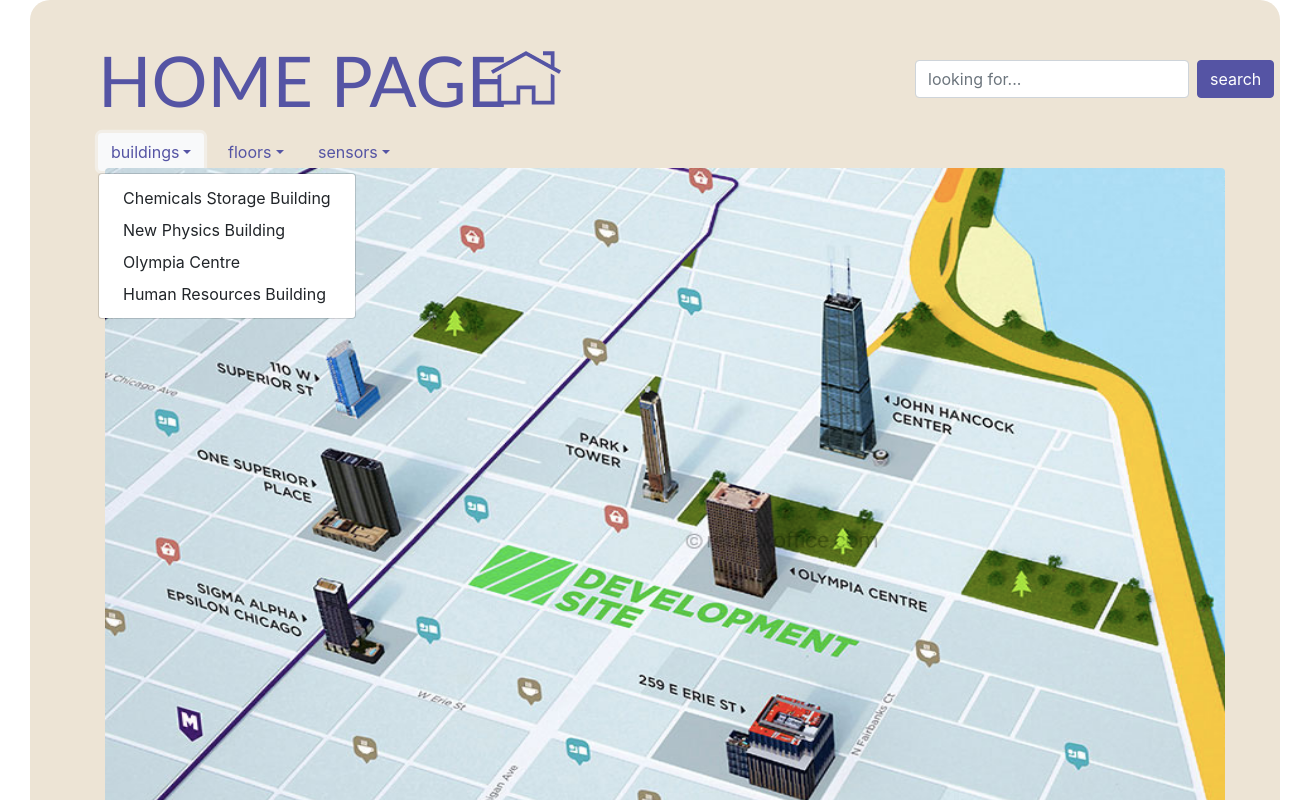
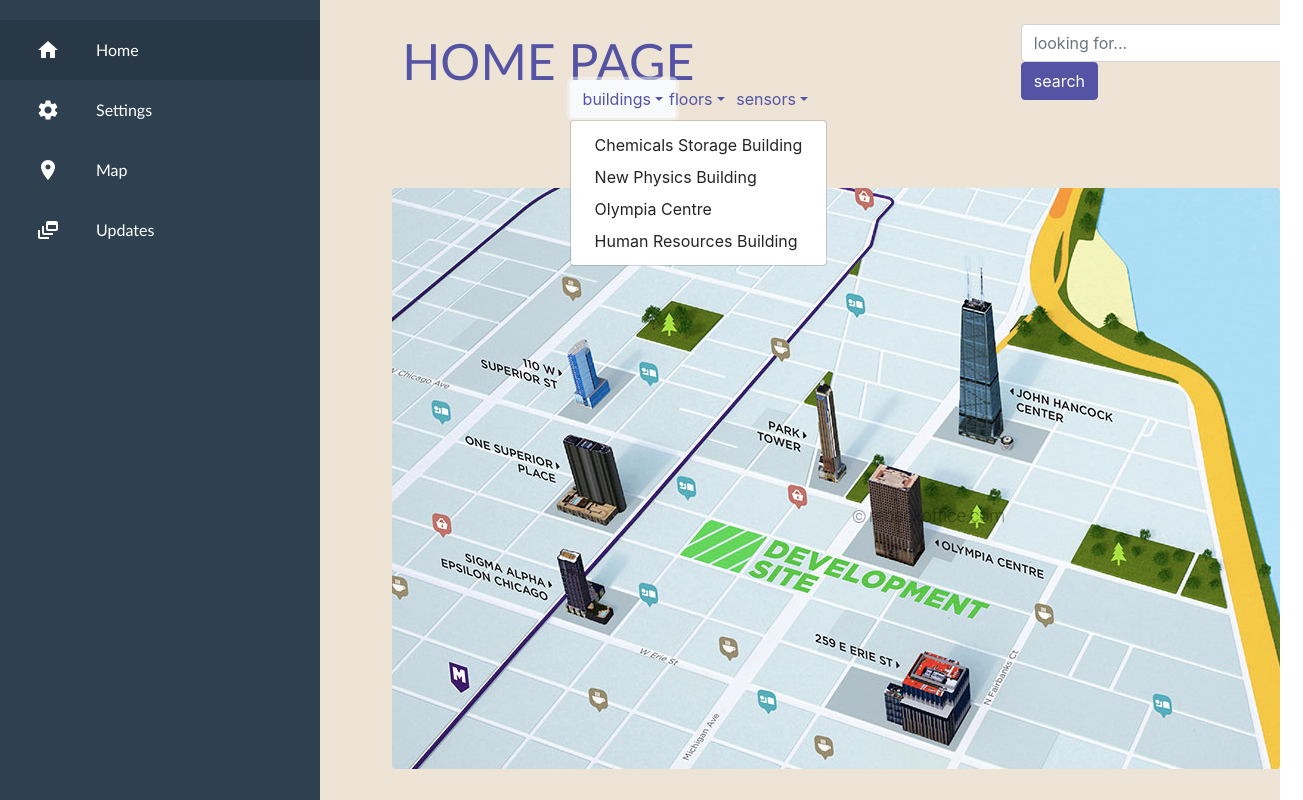
Before and after one commit to robinfintz/TeamTech21_MERN, a React (Create React App) app in the folder frontend/: page /Home in a window 1280 px wide. Both pictures are taken after a click on the button "buildings". Shown: the top 800 px of the page, 1303 px wide, since content can reach past the window. Built offline with nearby package versions, Linux system fonts and the light colour scheme.

Commit message:
sidebar menu

```diff
--- a/frontend/src/App.css
+++ b/frontend/src/App.css
@@ -1,5 +1,4 @@
 .App {
-  text-align: center;
   width: 100vw;
   height: 100vh;
 }
@@ -43,7 +42,43 @@
   font-family: -apple-system, BlinkMacSystemFont, 'Segoe UI', Roboto, Oxygen, Ubuntu, Cantarell, 'Open Sans', 'Helvetica Neue', sans-serif;
 }
 
+/* Split the screen in half */
+.split {
+  height: 100%;
+  width: 75%;
+  position: fixed;
+  z-index: 1;
+  top: 0;
+  overflow-x: hidden;
+  padding-top: 20px;
+}
+
+/* Control the left side */
+.left {
+  left: 0;
+}
+
+/* Control the right side */
+.right {
+  right: 0;
+  background-color:#EDE4D5;
+}
+
+.tPage{
+  width: 75vw;
+  display: flex;
+  align-self: flex-end;
+}
+
+.SensorUpdate{
+  float: right;
+  width: 73vw;
+  padding-right: 3;
+}
+
+
 .Sidebar{
+  position: fixed;
   height: 100vh;
   width: 25vw;
   background-color: #2F4050;
@@ -57,8 +92,7 @@
 
 .SidebarList .row{
   width: 100%;
-  height: 50px;
-  border: 1px, solid, black;
+  height: 60px;
   list-style-type: none;
   margin: 0%;
   display: flex;
@@ -69,6 +103,25 @@
   font-family: 'Trebuchet MS', 'Lucida Sans Unicode', 'Lucida Grande', 'Lucida Sans', Arial, sans-serif
 }
 
+.SidebarList .row:hover{
+  cursor: pointer;
+  background-color: #293846;
+}
+
+.SidebarList #active{
+  background-color: #293846;
+}
+
+.row #icon{
+  flex: 30%;
+  display: grid;
+  place-items: center;
+}
+
+.row #title{
+  flex: 70%;
+}
+
 body{
   margin: 0;
   padding: 0;
--- a/frontend/src/App.js
+++ b/frontend/src/App.js
@@ -32,6 +32,7 @@
   return (
     <Router>
       <div id='page-container'>
+         <Sidebar/>
         <div className="content">
           <Switch>
            {/*  <Route exact path="/">
@@ -46,7 +47,7 @@
             <Route exact path="/SensorUpdate" render={(props) => <SensorUpdate {...props}/>}/>
           </Switch>
         </div>
-        <Sidebar/>
+
       </div>
     </Router>
   );
--- a/frontend/src/components/Sidebar.js
+++ b/frontend/src/components/Sidebar.js
@@ -5,14 +5,14 @@
 const Sidebar = (props) => {
     console.log(SidebarData)
     return (
-        <div className = "Sidebar">
+        <div className = "Sidebar split left">
             <ul className = "SidebarList">
             {SidebarData.map((val, k) =>{
-                return <li key={k} onClick={()=>window.location.pathname = val.link} className="row">
+                return <li key={k}  className="row" id = {window.location.pathname == val.link ? "active" : ""} onClick={()=>window.location.pathname = val.link}>
                     {" "}
-                    <div>{val.icon}</div>
+                    <div id="icon">{val.icon}</div>
                     {" "}
-                    <div>{val.title}</div>
+                    <div id="title">{val.title}</div>
                 </li>
             })}
             </ul>
--- a/frontend/src/components/SidebarData.js
+++ b/frontend/src/components/SidebarData.js
@@ -6,22 +6,22 @@
 
 export const SidebarData = [
     {
-        title: "Home",
+        title: " Home",
         icon: <HomeIcon/>,
         link: "/Home",
     },
     {
-        title: "Settings",
+        title: " Settings",
         icon: <SettingsIcon/>,
-        link: "/Settings",
+        link: "/Setup",
     },
     {
-        title: "Map",
+        title: " Map",
         icon: <RoomIcon/>,
         link: "/Location",
     },
     {
-        title: "Updates",
+        title: " Updates",
         icon: <DynamicFeedIcon/>,
         link: "/SensorUpdate",
     },
--- a/frontend/src/views/Home.js
+++ b/frontend/src/views/Home.js
@@ -13,20 +13,20 @@
 
 const Home = () => {
     return (
-    <div style={{position:"sticky", backgroundColor:"#EDE4D5", borderRadius:"20px", left: "100px", width: "1250px"}}>
+   /*  <div style={{className:"SensorUpdate", backgroundColor:"#EDE4D5", width: "75vw", float: "right"}}>
         <Container>
             <Row>
-                <Col style={{position: "absolute", fontSize: "70px", fontWeight: "100", color: "#5554A4", left: "53px", top:"28px", fontFamily: "gill sans"}}>HOME PAGE</Col>
-                <img src={home} style={{position: "absolute", left: "460px", top: "40px"}} ></img>
+                <Col style={{position: "relative", fontSize: "50px", fontWeight: "50", color: "#5554A4", left: "26%", top:"6%", fontFamily: "gill sans"}}>HOME PAGE</Col>
+                <img src={home} style={{position: "relative", left: "-37%"}} ></img>
 
-                <Form inline style={{position: "absolute", left:"885px", top: "60px"}}>
+                <Form inline style={{position: "absolute", left:"73%", top: "3%"}}>
                     <FormControl type="text" placeholder="looking for..." className="mr-sm-2"/>
                     <Button variant="light" style={{backgroundColor: "#5554A4", color: "#ffffff", borderColor: "#5554A4"}}>search</Button>
                 </Form>
             <div className="spacer" > &nbsp; </div>
             <div className="spacer" > &nbsp; </div>
 
-                <Dropdown style={{position: "absolute", left:"68px", top: "133px"}}>
+                <Dropdown style={{position: "absolute", left:"26%", top: "10%"}}>
                     <Dropdown.Toggle variant="outline-light" id="dropdown-basic" style={{color:"#5554A4", borderColor:"#ffffff00"}}>
                         buildings
                     </Dropdown.Toggle>
@@ -41,7 +41,7 @@
                 <div className="spacer" > &nbsp; </div>
                 <div className="spacer" > &nbsp; </div>
                 <div className="spacer" > &nbsp; </div>
-                <Dropdown style={{position: "absolute", left:"185px", top: "133px"}}>
+                <Dropdown style={{position: "absolute", left:"35%", top: "10%"}}>
                     <Dropdown.Toggle variant="outline-light" id="dropdown-basic" style={{color:"#5554A4", borderColor:"#ffffff00"}}>
                         floors
                     </Dropdown.Toggle>
@@ -56,7 +56,7 @@
                 </Dropdown><div className="spacer" > &nbsp; </div>
                 <div className="spacer" > &nbsp; </div>
                 <div className="spacer" > &nbsp; </div>
-                <Dropdown style={{position: "absolute", left:"275px", top: "133px"}}>
+                <Dropdown style={{position: "absolute", left:"42%", top: "10%"}}>
                     <Dropdown.Toggle variant="outline-light" id="dropdown-basic" style={{color:"#5554A4", borderColor:"#ffffff00"}}>
                         sensors
                     </Dropdown.Toggle>
@@ -84,7 +84,87 @@
             <div className="spacer" > &nbsp; </div>
 
             <Row>
-                <img src={map} className="rounded" style={{position: "sticky", left: "168px", width: "1120px", height: "660px"}} ></img>
+                <img src={map} className="rounded" style={{position: "sticky", left: "26%", top: "20%"}} ></img>
+                <div className="spacer" > &nbsp; </div>
+
+            </Row>
+            <div className="spacer" > &nbsp; </div>
+            <div className="spacer" > &nbsp; </div>
+
+        </Container>
+    </div> */
+    <div className = "split right">
+         <Container>
+            <Row>
+                <Col style={{position: "absolute", fontSize: "50px", fontWeight: "50", color: "#5554A4", left: "7%", top:"3%", fontFamily: "gill sans"}}>HOME PAGE</Col>
+                {/* <img src={home} style={{position: "default", left: "37%"}} ></img> */}
+
+                <Form inline style={{position: "absolute", left:"73%", top: "3%"}}>
+                    <FormControl type="text" placeholder="looking for..." className="mr-sm-2"/>
+                    <Button variant="light" style={{backgroundColor: "#5554A4", color: "#ffffff", borderColor: "#5554A4"}}>search</Button>
+                </Form>
+            <div className="spacer" > &nbsp; </div>
+            <div className="spacer" > &nbsp; </div>
+
+                <Dropdown style={{position: "absolute", left:"26%", top: "10%"}}>
+                    <Dropdown.Toggle variant="outline-light" id="dropdown-basic" style={{color:"#5554A4", borderColor:"#ffffff00"}}>
+                        buildings
+                    </Dropdown.Toggle>
+                    <Dropdown.Menu>
+                        <Dropdown.Item href="#/bldg-1">Chemicals Storage Building</Dropdown.Item>
+                        <Dropdown.Item href="#/bldg-2">New Physics Building</Dropdown.Item>
+                        <Dropdown.Item href="#/bldg-3">Olympia Centre</Dropdown.Item>
+                        <Dropdown.Item href="#/bldg-3">Human Resources Building</Dropdown.Item>
+
+                    </Dropdown.Menu>
+                </Dropdown>
+                <div className="spacer" > &nbsp; </div>
+                <div className="spacer" > &nbsp; </div>
+                <div className="spacer" > &nbsp; </div>
+                <Dropdown style={{position: "absolute", left:"35%", top: "10%"}}>
+                    <Dropdown.Toggle variant="outline-light" id="dropdown-basic" style={{color:"#5554A4", borderColor:"#ffffff00"}}>
+                        floors
+                    </Dropdown.Toggle>
+                    <Dropdown.Menu>
+                        <Dropdown.Item href="#/floor-1">1st floor</Dropdown.Item>
+                        <Dropdown.Item href="#/floor-2">2nd floor</Dropdown.Item>
+                        <Dropdown.Item href="#/floor-3">3rd floor</Dropdown.Item>
+                        <Dropdown.Item href="#/floor-4">4th floor</Dropdown.Item>
+                        <Dropdown.Item href="#/floor-5">5th floor</Dropdown.Item>
+                        <Dropdown.Item href="#/floor-6">6th floor</Dropdown.Item>
+                    </Dropdown.Menu>
+                </Dropdown><div className="spacer" > &nbsp; </div>
+                <div className="spacer" > &nbsp; </div>
+                <div className="spacer" > &nbsp; </div>
+                <Dropdown style={{position: "absolute", left:"42%", top: "10%"}}>
+                    <Dropdown.Toggle variant="outline-light" id="dropdown-basic" style={{color:"#5554A4", borderColor:"#ffffff00"}}>
+                        sensors
+                    </Dropdown.Toggle>
+                    <Dropdown.Menu>
+                        <Dropdown.Item href="#/snsr-1">sensor 1</Dropdown.Item>
+                        <Dropdown.Item href="#/snsr-2">sensor 2</Dropdown.Item>
+                        <Dropdown.Item href="#/snsr-3">sensor 3</Dropdown.Item>
+                        <Dropdown.Item href="#/snsr-4">sensor 4</Dropdown.Item>
+                        <Dropdown.Item href="#/snsr-5">sensor 5</Dropdown.Item>
+                        <Dropdown.Item href="#/snsr-6">sensor 6</Dropdown.Item>
+                        <Dropdown.Item href="#/snsr-7">sensor 7</Dropdown.Item>
+                        <Dropdown.Item href="#/snsr-8">sensor 8</Dropdown.Item>
+                        <Dropdown.Item href="#/snsr-9">sensor 9</Dropdown.Item>
+                        <Dropdown.Item href="#/snsr-10">sensor 10</Dropdown.Item>
+                        <Dropdown.Item href="#/snsr-11">sensor 11</Dropdown.Item>
+
+                    </Dropdown.Menu>
+                </Dropdown>
+            </Row>
+            <div className="spacer" > &nbsp; </div>
+            <div className="spacer" > &nbsp; </div>
+            <div className="spacer" > &nbsp; </div>
+            <div className="spacer" > &nbsp; </div>
+            <div className="spacer" > &nbsp; </div>
+            <div className="spacer" > &nbsp; </div>
+
+            <Row>
+                <img src={map} className="rounded" style={{position: "sticky", left: "26%", top: "20%"}} ></img>
                 <div className="spacer" > &nbsp; </div>
 
             </Row>
--- a/frontend/src/views/Location.js
+++ b/frontend/src/views/Location.js
@@ -12,7 +12,7 @@
 
 const Location = () => {
         return (
-        <div>
+        <div className="SensorUpdate">
             <Container>
             <div className = "roundRect" >
               <div className="spacer" > &nbsp; </div>
--- a/frontend/src/views/SensorUpdate.js
+++ b/frontend/src/views/SensorUpdate.js
@@ -36,7 +36,7 @@
         )
     }
     return (
-    <div>
+    <div className = "SensorUpdate">
        <ReactBootstrap.Table striped bordered hover>
            <thead>
                <tr>
```
Also changed, not shown: frontend/src/views/NewHome.js (added, +11 -0 lines).
